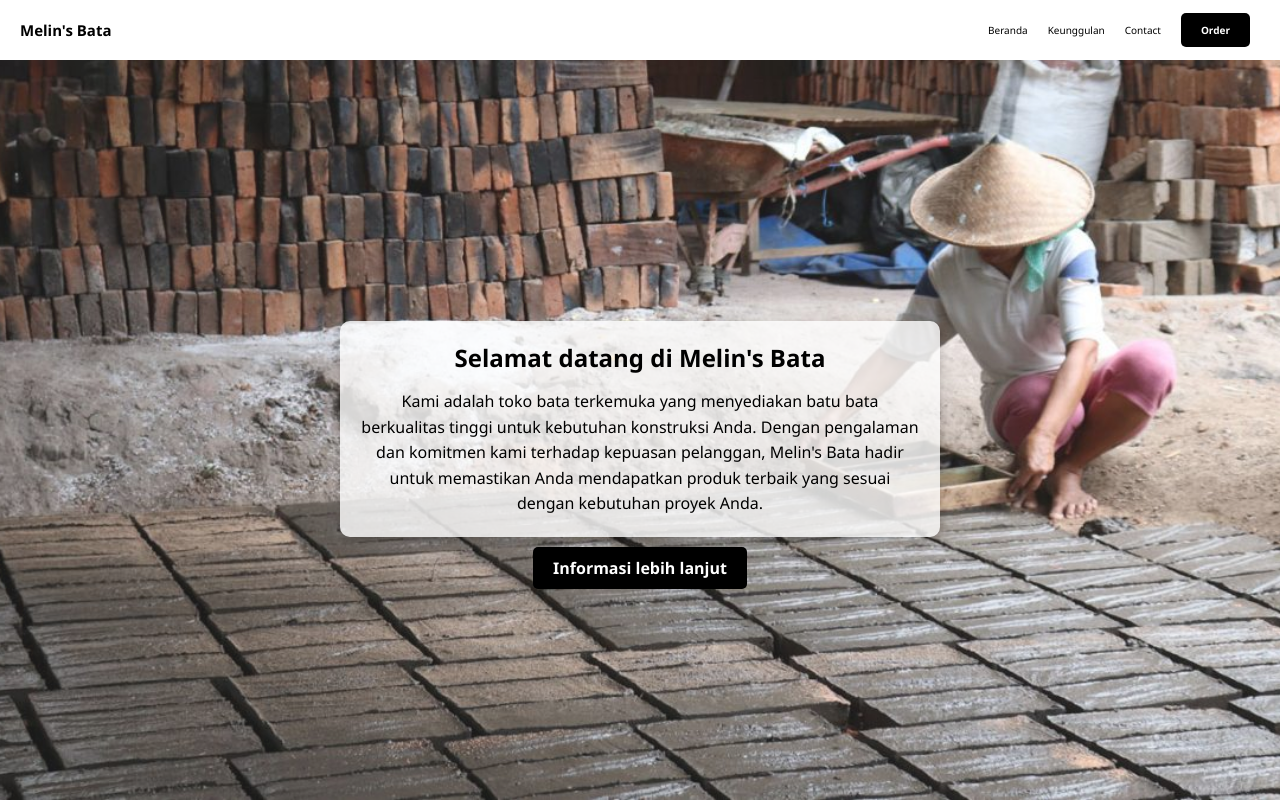
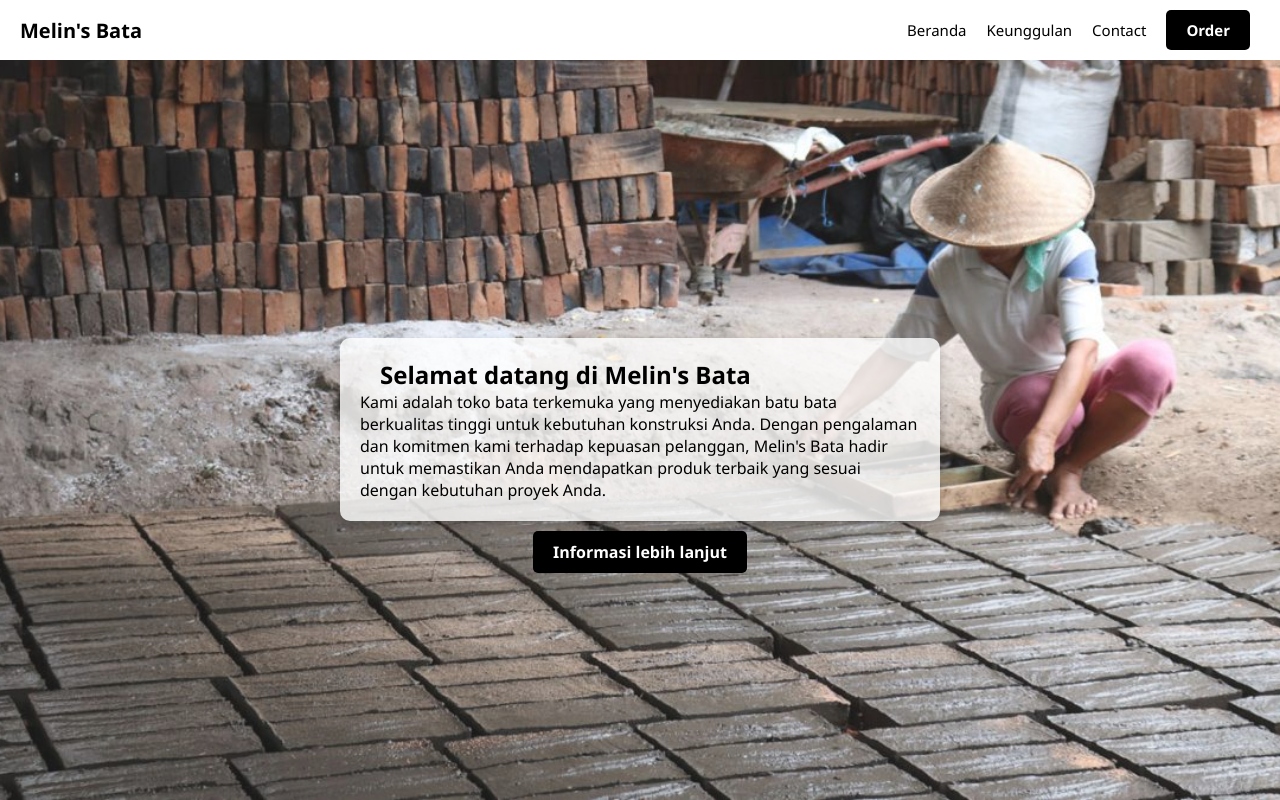
Before and after one commit to Afrizal2652/Melin-Sbata, a plain HTML site: page Index.html in a window 1280 px wide. Drawn offline with Linux system fonts and the light colour scheme.

Commit message:
Update style.css

```diff
--- a/style.css
+++ b/style.css
@@ -48,7 +48,7 @@ body::before {
 
 .header h2 {
     margin: 0;
-    font-size: 15px; /* Ukuran font untuk judul */
+    font-size: 20px; /* Ukuran font untuk judul */
 }
 
 .menu {
@@ -62,7 +62,7 @@ body::before {
     color: black;
     text-decoration: none;
     margin: 0 10px;
-    font-size: 10px;
+    font-size: 15px;
     transition: text-decoration 0.3s ease;
 }
 
@@ -97,12 +97,18 @@ body::before {
 }
 
 .kolom h2 {
-    margin-bottom: 15px;
+    text-align: left;
+    margin-left: 20px;
 }
 
+.kolom ul {
+    font-size: 16px;
+    text-align: left;
+    margin-top: 12px;
+    margin-left: 20px;
+}
 .kolom p {
-    font-size: 16px;
-    line-height: 1.6;
+    text-align: left;
 }
 .Order {
     text-align: center; /* Agar elemen Order berada di tengah */
```
